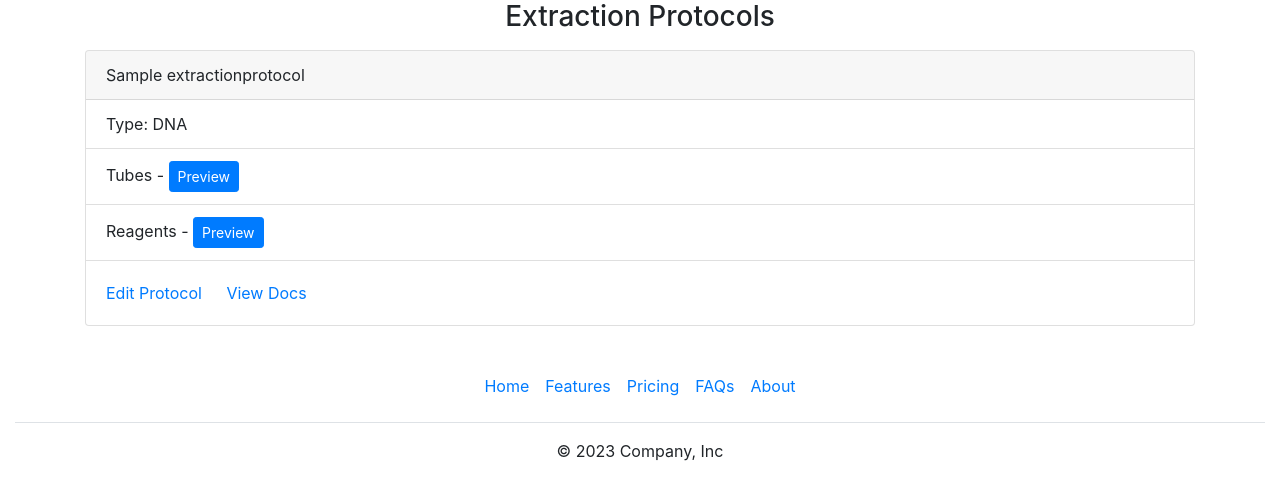
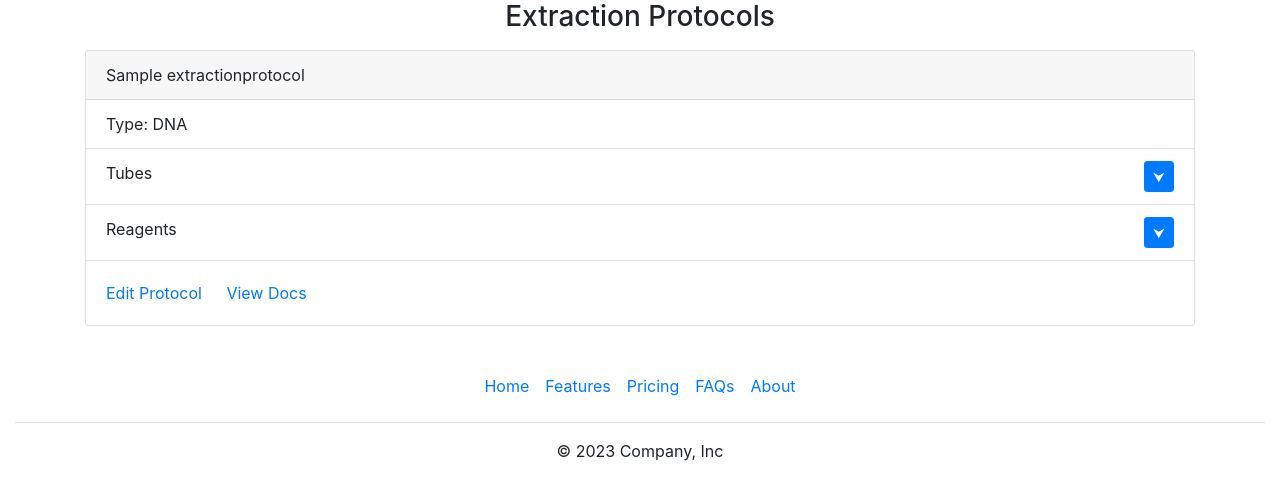
Before and after one commit to FusRaDa/pcr-project-2023-global, a Django app: page /extraction-protocols/ in a window 1280 px wide. Shown: the part 56-556 px from the top of the page. Run offline with Django 4.2, Linux system fonts and the light colour scheme; a user stored in the database is signed in; tables that the repository leaves empty hold one stand-in row (values such as "Sample post"); parts of the project's set-up code (start-up, migrations or seed data) failed here and were passed over; some libraries are stand-ins or nearby versions.

Commit message:
work on editing assay codes and extraction protocols

```diff
--- a/pcr/templates/extraction_protocols.html
+++ b/pcr/templates/extraction_protocols.html
@@ -26,15 +26,39 @@
         </div>
         <ul class="list-group list-group-flush">
           <li class="list-group-item">Type: {{ext.type}}</li>
-          <li class="list-group-item">Tubes -
-            <button type="button" class="btn btn-primary btn-sm" data-toggle="modal" data-target="#{{ext.name}}-tube-modal">
-              Preview
+          <li class="list-group-item">Tubes
+
+            <button type="button" class="btn btn-primary btn-sm float-right" data-toggle="collapse" data-target="#{{ext.pk}}-tube-collapse">
+              ⮟
             </button>
+
+            <div class="collapse" id="{{ext.pk}}-tube-collapse">
+              <div class="card-body">
+                <ul class="list-group">
+                  {% for e in ext.tubes.all %}
+                  <li class="list-group-item">{{e}}</li>
+                  {% endfor %}
+                </ul>
+              </div>
+            </div>
+
           </li>
-          <li class="list-group-item">Reagents -
-            <button type="button" class="btn btn-primary btn-sm" data-toggle="modal" data-target="#{{ext.name}}-reagent-modal">
-              Preview
+          <li class="list-group-item">Reagents
+
+            <button type="button" class="btn btn-primary btn-sm float-right" data-toggle="collapse" data-target="#{{ext.pk}}-reagent-collapse">
+              ⮟
             </button>
+
+            <div class="collapse" id="{{ext.pk}}-reagent-collapse">
+              <div class="card-body">
+                <ul class="list-group">
+                  {% for e in ext.reagents.all %}
+                  <li class="list-group-item">{{e}}</li>
+                  {% endfor %}
+                </ul>
+              </div>
+            </div>
+
           </li>
         </ul>
         <div class="card-body">
@@ -43,49 +67,17 @@
         </div>
       </div>
 
-      <div class="modal fade" id="{{ext.name}}-reagent-modal" tabindex="-1" role="dialog" aria-labelledby="{{ext.name}}-reagent-modalTitle" aria-hidden="true">
-        <div class="modal-dialog modal-dialog-centered" role="document">
-          <div class="modal-content">
-            <div class="modal-header">
-              <h5 class="modal-title" id="exampleModalLongTitle">Modal title</h5>
-              <button type="button" class="close" data-dismiss="modal" aria-label="Close">
-                <span aria-hidden="true">&times;</span>
-              </button>
-            </div>
-            <div class="modal-body">
-              {{ext.name}} - Reagents
-            </div>
-            <div class="modal-footer">
-              <button type="button" class="btn btn-secondary" data-dismiss="modal">Close</button>
-              <button type="button" class="btn btn-primary">Save changes</button>
-            </div>
-          </div>
-        </div>
-      </div>
-
-      <div class="modal fade" id="{{ext.name}}-tube-modal" tabindex="-1" role="dialog" aria-labelledby="{{ext.name}}-tube-modalTitle" aria-hidden="true">
-        <div class="modal-dialog modal-dialog-centered" role="document">
-          <div class="modal-content">
-            <div class="modal-header">
-              <h5 class="modal-title" id="exampleModalLongTitle">Modal title</h5>
-              <button type="button" class="close" data-dismiss="modal" aria-label="Close">
-                <span aria-hidden="true">&times;</span>
-              </button>
-            </div>
-            <div class="modal-body">
-              {{ext.name}} - Tubes
-            </div>
-            <div class="modal-footer">
-              <button type="button" class="btn btn-secondary" data-dismiss="modal">Close</button>
-              <button type="button" class="btn btn-primary">Save changes</button>
-            </div>
-          </div>
-        </div>
-      </div>
-
     </div>
     {% endfor %}
   </div>
+
+  <script>
+    $('.btn').click(function(){
+      $(this).text(function(i,old){
+          return old=='⮝' ?  '⮟' : '⮝';
+      });
+    });
+  </script>
 
 </div>
 
```
Also changed, not shown: pcr/templates/assay_codes.html (+10 -2 lines).
